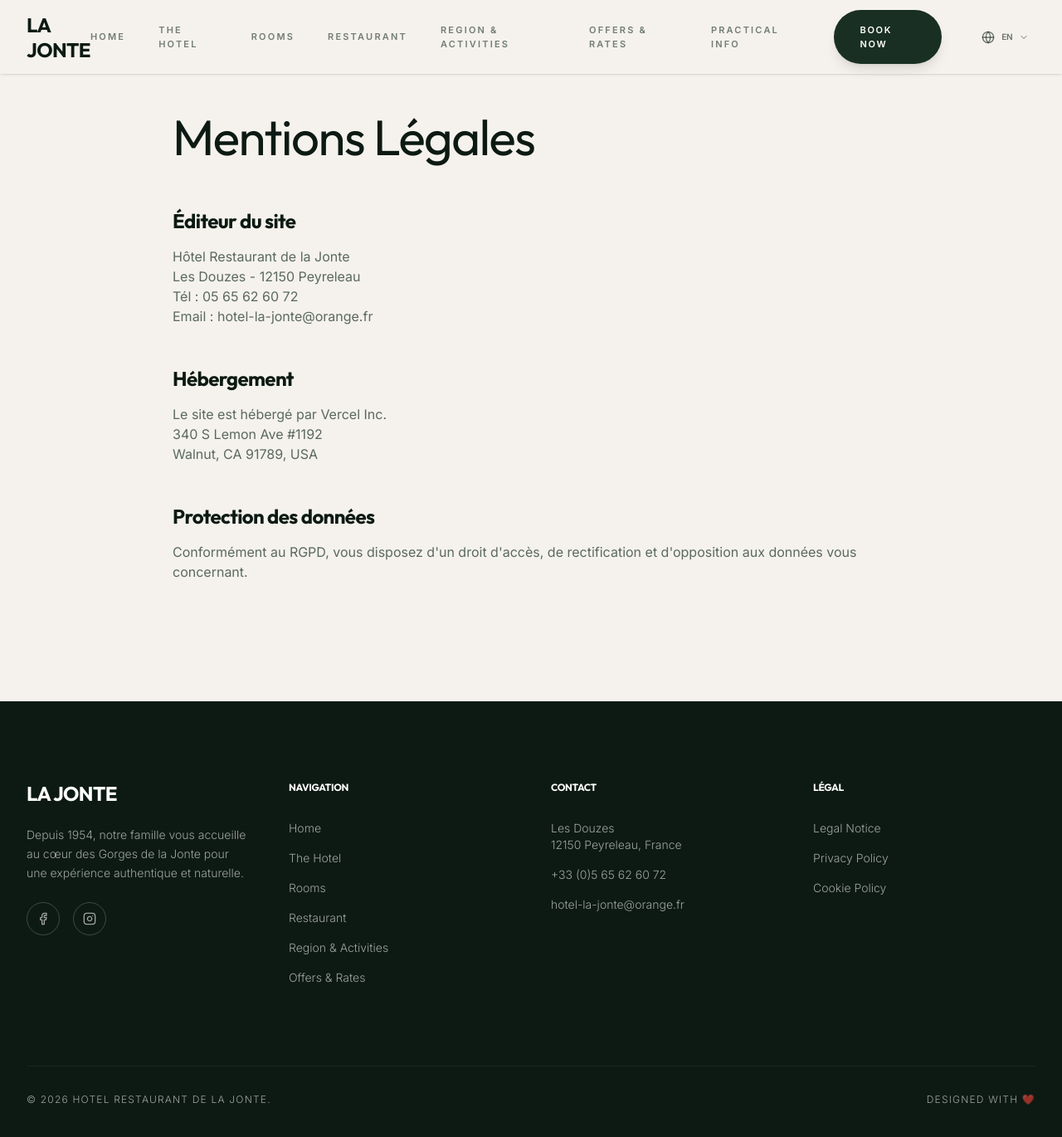
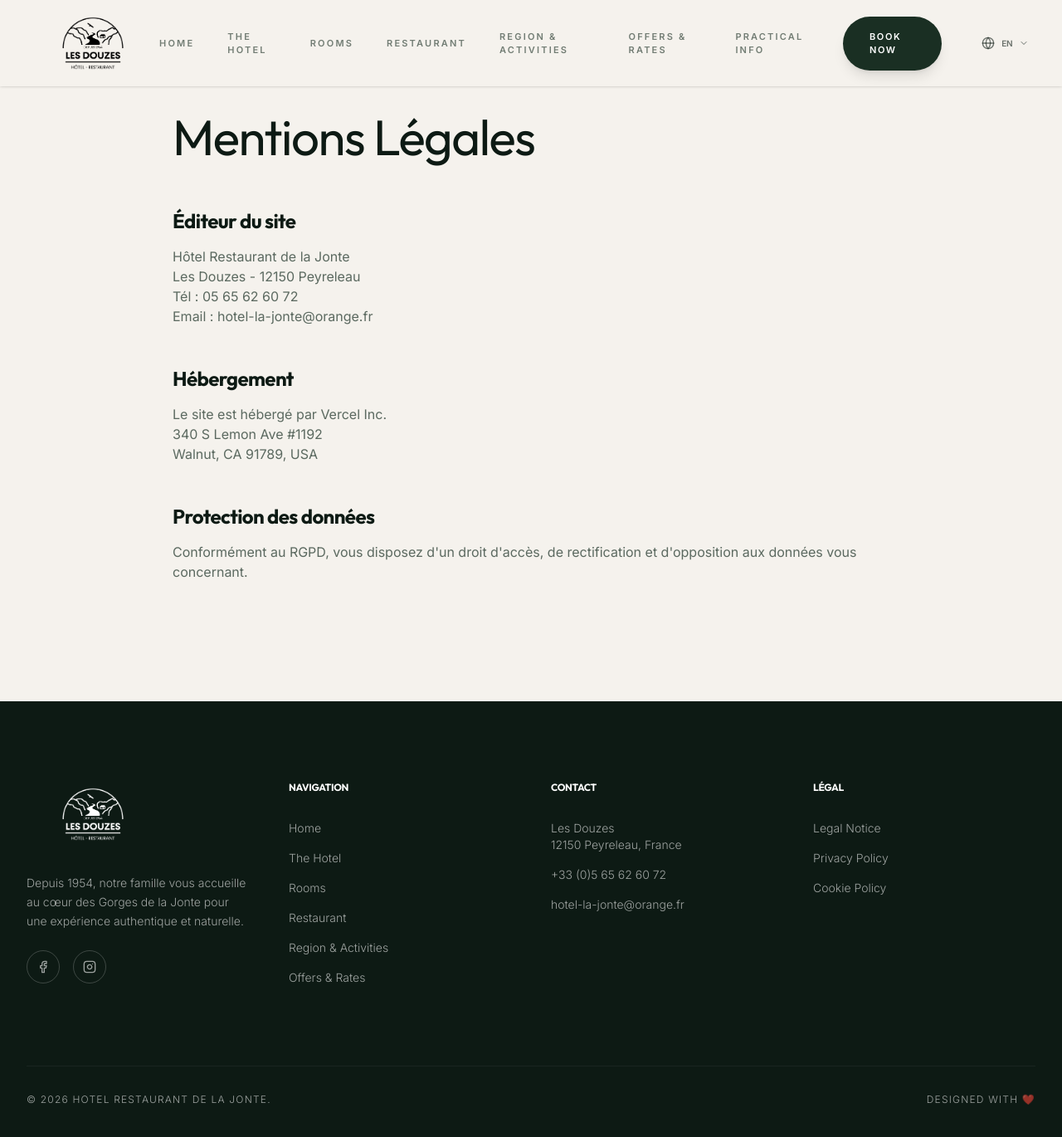
Before and after one commit to rapheafezf/ho-tel-restaurant-de-la-jonte-1-.code-workspace, a React (Vite) app: page /legal in a window 1280 px wide. Shown: the top 1370 px of the page at 83% size. Built offline with nearby package versions, Linux system fonts and the light colour scheme.

Commit message:
Intégration du logo image en dur

```diff
--- a/src/components/Footer.tsx
+++ b/src/components/Footer.tsx
@@ -12,8 +12,12 @@ export default function Footer() {
 
           {/* Brand & Bio */}
           <div className="lg:col-span-1">
-            <Link to="/" className="font-display text-2xl font-bold tracking-[0.1em] text-white block mb-6 uppercase">
-              La Jonte
+            <Link to="/" className="block mb-8 w-40 h-20 transition-transform duration-300 hover:scale-105">
+              <img
+                src="/images/logo.png"
+                alt="Hôtel Restaurant de la Jonte Logo"
+                className="w-full h-full object-contain brightness-0 invert"
+              />
             </Link>
             <p className="text-sm leading-relaxed mb-6 font-light">
               Depuis 1954, notre famille vous accueille au cœur des Gorges de la Jonte pour une expérience authentique et naturelle.
--- a/src/components/Navbar.tsx
+++ b/src/components/Navbar.tsx
@@ -55,10 +55,14 @@ export default function Navbar() {
           <div className="flex-shrink-0 flex-1">
             <Link
               to="/"
-              className={`font-display text-2xl font-bold tracking-[0.1em] transition-colors duration-500 uppercase ${isScrolled || !isTransparentPage ? 'text-forest-950' : 'text-white'
-                }`}
+              className="flex items-center justify-center h-16 w-32 md:h-20 md:w-40 transition-transform duration-300 hover:scale-105"
             >
-              La Jonte
+              <img
+                src="/images/logo.png"
+                alt="Hôtel Restaurant de la Jonte Logo"
+                className={`w-full h-full object-contain transition-all duration-300 ${isScrolled || !isTransparentPage ? 'brightness-0 invert-0' : 'brightness-0 invert'
+                  }`}
+              />
             </Link>
           </div>
 
```
Also changed, not shown: public/images/logo.png (added).
